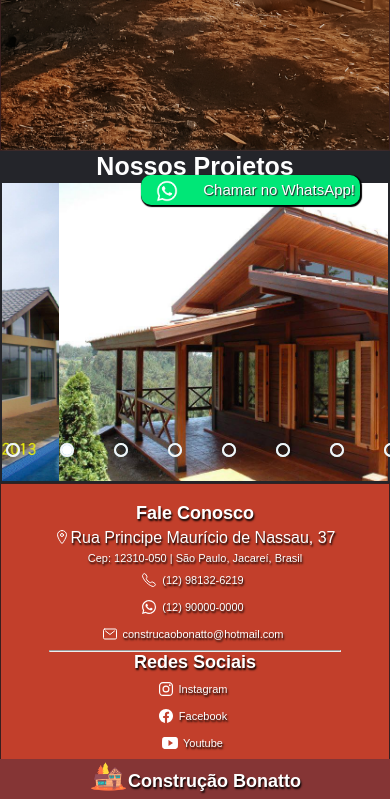
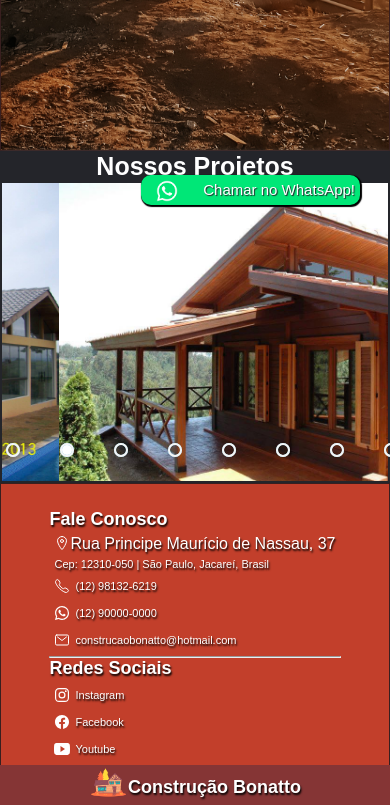
Before and after one commit to davileal7/proj_CB, a plain HTML site: page index.html in a window 390 px wide. Shown: the part 589-1394 px from the top of the page. Drawn offline with nearby package versions, Linux system fonts and the light colour scheme.

Commit message:
mobile - com whats

```diff
--- a/mq-home.css
+++ b/mq-home.css
@@ -246,7 +246,7 @@
     .container-mobile {
         display: flex;
         flex-direction: column;
-        justify-content: center;
+        justify-content: left;
         align-items: center;
         font-family: 'Jost', sans-serif;
         text-shadow: 1px 2px 2px black;
@@ -264,7 +264,7 @@
     .fale-conosco-mobile h2,
     .redes-sociais-mobile h2 {
         font-size: 18px;
-        text-align: center;
+        text-align: left;
     }
 
     /* .fale-conosco-mobile .redes-sociais-mobile {
@@ -273,7 +273,7 @@
 
     .fale-conosco-mobile ul li {
         display: flex;
-        justify-content: center;
+        justify-content: left;
         margin: 5px;
     }
 
@@ -328,6 +328,6 @@
     .whats span {
         font-size: 15px;
         position: relative;
-        bottom:32px;
+        bottom: 32px;
     }
 }
```
Also changed, not shown: index.html (+1 -0 lines).
